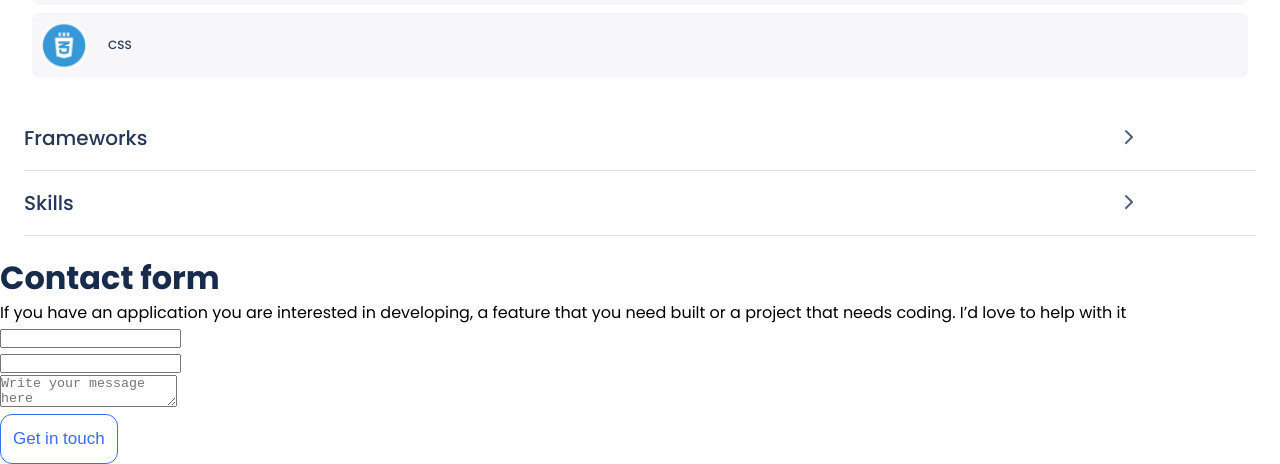
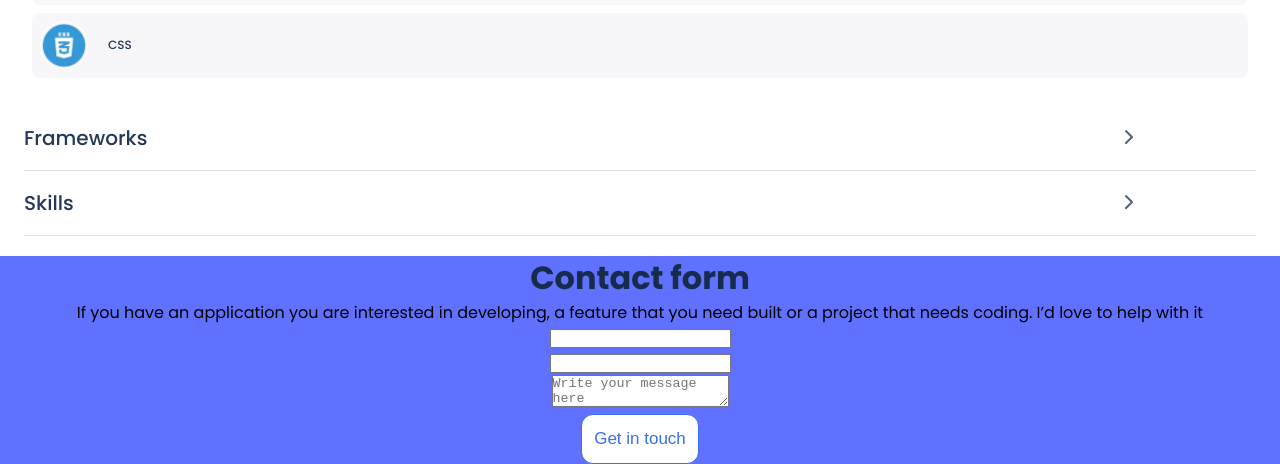
Before and after one commit to glorymugizi/myportfolio, a website: page index.html in a window 1280 px wide. Shown: the part 1834-2298 px from the top of the page. Drawn offline with Linux system fonts and the light colour scheme.

Commit message:
add form background

```diff
--- a/index.html
+++ b/index.html
@@ -303,7 +303,7 @@
       </section>
     </main>
     <footer>
-      <form action="">
+      <form action="" class="contact-form">
         <h2>Contact form</h2>
         <p>
           If you have an application you are interested in developing,
--- a/styles.css
+++ b/styles.css
@@ -1,4 +1,4 @@
-@import url("https://fonts.googleapis.com/css2?family=Poppins:wght@400;500;600;700;800;900&display=swap");
+@import url('https://fonts.googleapis.com/css2?family=Poppins:wght@400;500;600;700;800;900&display=swap');
 
 * {
   margin: 0;
@@ -7,7 +7,7 @@
 }
 
 body {
-  font-family: "poppins", Courier, monospace;
+  font-family: 'poppins', Courier, monospace;
 }
 
 /* header section */
@@ -26,7 +26,7 @@ body {
   color: #6070ff;
   font-size: 40px;
   font-weight: 900;
-  font-family: "poppins", sans-serif;
+  font-family: 'poppins', sans-serif;
 }
 
 .my-logo a {
@@ -75,7 +75,7 @@ main {
   font-size: 40px;
   padding-top: 7.5rem;
   color: #172b4d;
-  font-family: "poppins", sans-serif;
+  font-family: 'poppins', sans-serif;
 }
 
 .heading {
@@ -86,11 +86,11 @@ main {
 .p {
   color: #344563;
   font-size: 16px;
-  font-family: "poppins", sans-serif;
+  font-family: 'poppins', sans-serif;
 }
 
 h2 {
-  font-family: "Poppins", sans-serif;
+  font-family: 'Poppins', sans-serif;
   font-style: normal;
   font-weight: 700;
   font-size: 32px;
@@ -118,7 +118,7 @@ ul {
   text-decoration: none;
   color: #7f8cff;
   margin-top: 1rem;
-  font-family: "Poppins", sans-serif;
+  font-family: 'Poppins', sans-serif;
   font-style: normal;
   font-weight: 500;
   font-size: 16px;
@@ -186,7 +186,7 @@ button {
 }
 
 .paragraph {
-  font-family: "Poppins", sans-serif;
+  font-family: 'Poppins', sans-serif;
   font-style: normal;
   font-weight: 400;
   font-size: 15px;
@@ -230,7 +230,7 @@ button {
 
 .list {
   padding: 20px 0;
-  font-family: "Poppins", sans-serif;
+  font-family: 'Poppins', sans-serif;
   font-style: normal;
   font-weight: 500;
   font-size: 15px;
@@ -242,7 +242,7 @@ button {
   padding: 20px 0;
 
   /* border-bottom: 1px solid #dfe1e6; */
-  font-family: "Poppins", sans-serif;
+  font-family: 'Poppins', sans-serif;
   font-style: normal;
   font-weight: 500;
   font-size: 20px;
@@ -314,3 +314,23 @@ button:active {
   border-radius: 8px;
   color: #fff;
 }
+
+/* contact form */
+.contact-form {
+  background: #6070ff;
+  position: relative;
+  display: grid;
+  place-items: center;
+  z-index: -1;
+}
+
+.contact-form::before {
+  content: '';
+  height: 100%;
+  width: 100%;
+  background-color: url('./images/contact\ form\ shapes-mobile@2x.png');
+  position: absolute;
+  left: 0;
+  top: 0%;
+  z-index: 1;
+}
```
Also changed, not shown: images/contact form shapes-mobile@2x.png (added).
